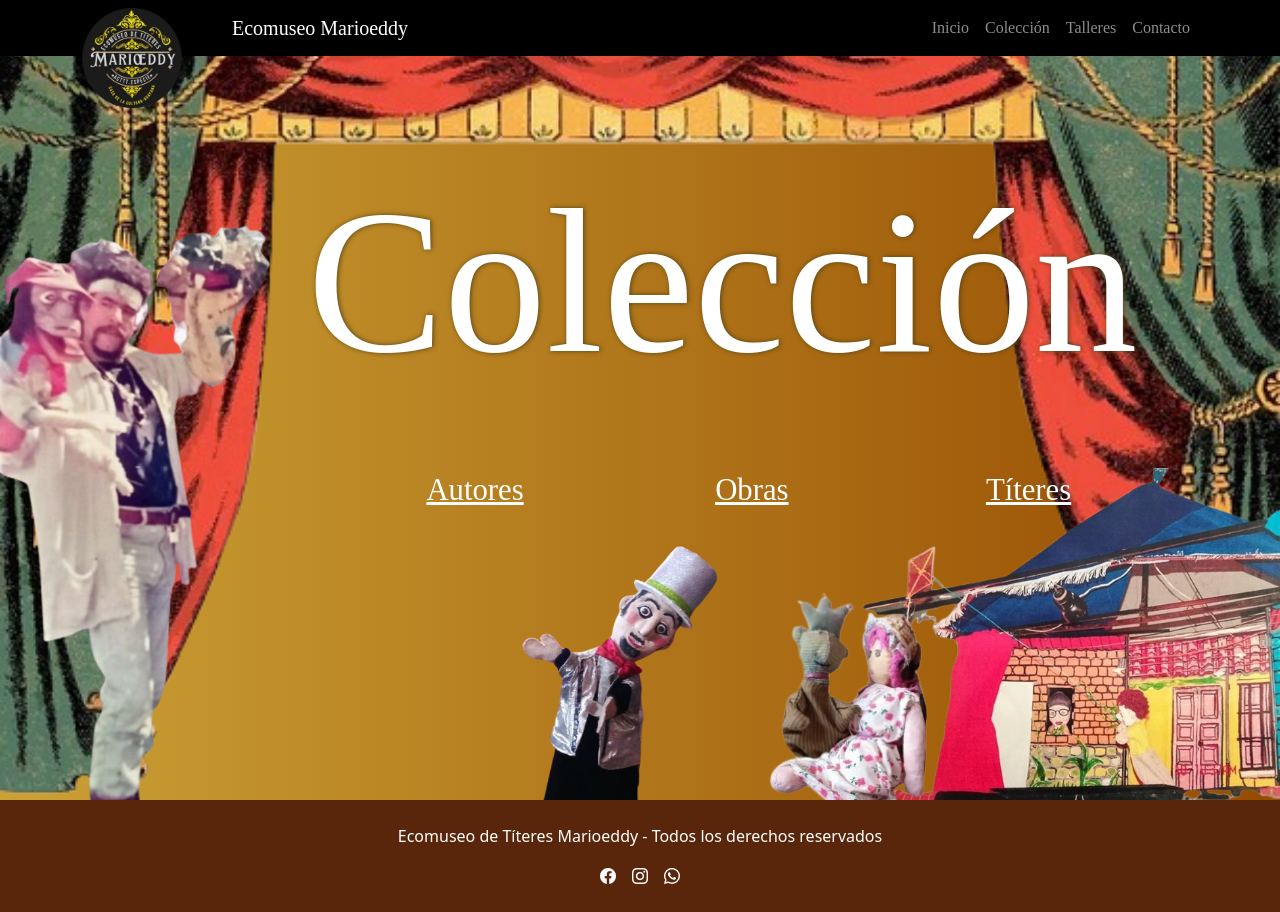
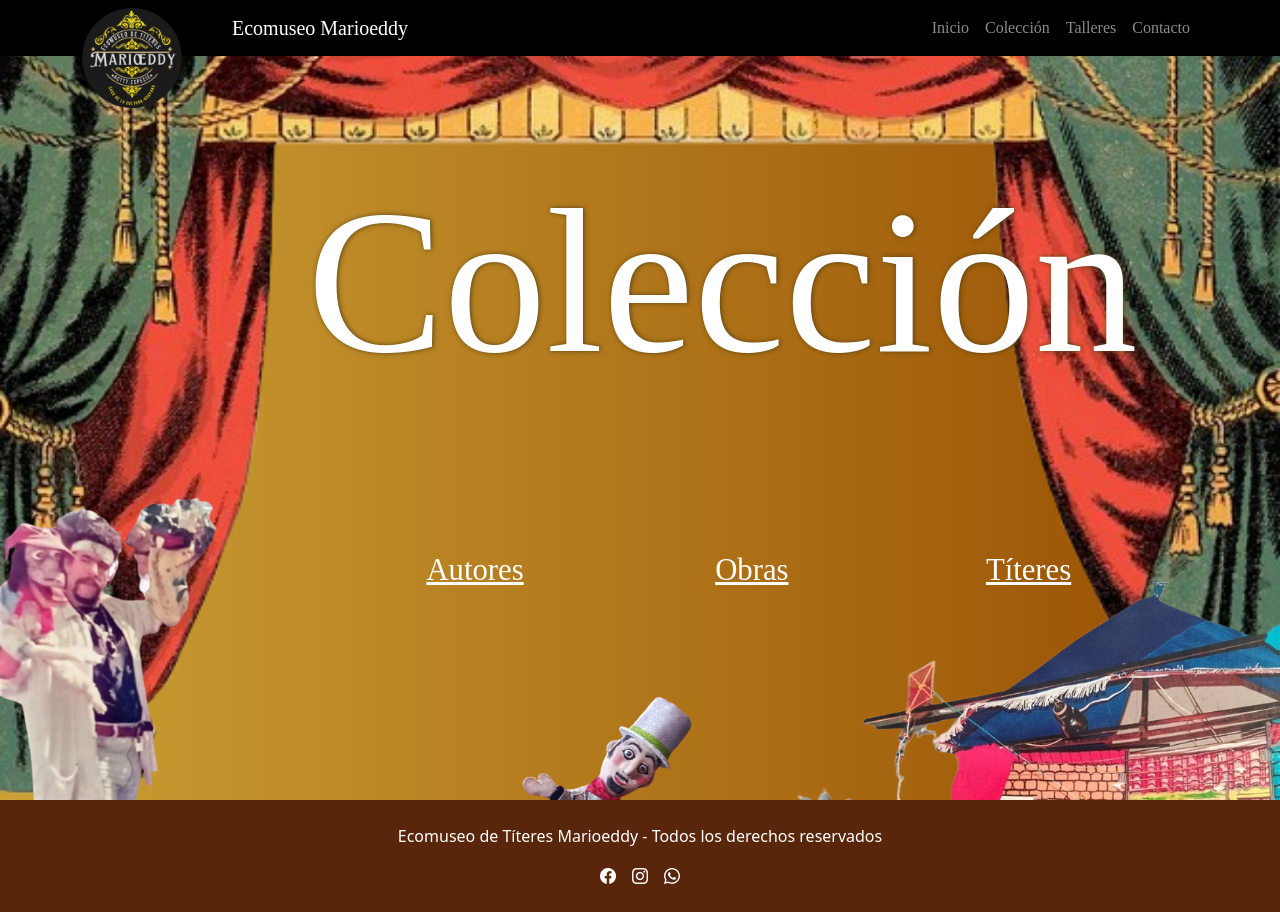
Before and after one commit to luigui29/ecomuseo-marioeddy-2, a React (Vite) app: page /collection in a window 1280 px wide. Built offline with nearby package versions, Linux system fonts and the light colour scheme; a web font is replaced by a local one.

Commit message:
chore: se continuaron arreglando las dimensiones responsive para mobiles en pagina prin de coleccion

```diff
--- a/src/pages/Collection.jsx
+++ b/src/pages/Collection.jsx
@@ -16,7 +16,7 @@
       <main>
         <div className='position-relative'>
           {/* Header y Cortinas */}
-          <div className='position-relative' style={{height: "100vh", overflow: "hidden"}}>
+          <div className='position-relative collection-page-div'>
             <img src={cortinas} alt="cortinas" className='position-absolute w-100 mt-5'/>
             <div className='position-absolute collection-header'>
               <h2 className='subtitle-font collection-title'>Colección</h2>
--- a/src/pages/pages.css
+++ b/src/pages/pages.css
@@ -325,6 +325,11 @@
 }
 
 /* Collection Page */
+.collection-page-div {
+  height: 100vh;
+  overflow: hidden;
+}
+
 .collection-header {
   left: 24%;
 }
@@ -377,9 +382,43 @@
   bottom: 62%;
 }
 
+@media (max-height: 1200px) {
+  #collection-decoration-div {
+    top: 90%;
+  }
+}
+
+@media (max-height: 950px) {
+  #collection-decoration-div {
+    top: 80%;
+  }
+}
+
+@media (max-height: 638px) {
+  .collection-page-div { height: 170vh; }
+  #collection-decoration-div {
+    top: 80%;
+  }
+}
+
+@media (max-height: 414px) {
+  .collection-page-div { height: 214vh; }
+  #collection-decoration-div { top: 90%; }
+}
+
 @media (min-width: 992px) {
   .collection-title {margin-top: 180px;}
-  #collection-titere-2 {bottom: 43%;}
+  .collection-links {bottom: -200px;}
+  #collection-mario {
+    width: 22%;
+    bottom: 0;
+  }
+  #collection-titere-1 {
+    width: 15%;
+    bottom: 30%;
+  }
+  #collection-titere-2 {bottom: -3%;}
+  #collection-obra {bottom: 35%;}
 }
 
 @media (max-width: 992px) {
@@ -387,7 +426,6 @@
     margin-top: 155px;
   }
 }
-
 @media (max-width: 767px) {
   .collection-title {
     margin-top: 130px;
@@ -395,7 +433,6 @@
   .collection-links {
     display: flex;
     flex-direction: column;
-    align-items: center;
     bottom: -370px;
   }
   .collection-links div {
@@ -421,16 +458,6 @@
     width: 17%;
     bottom: 53%;
   }
-}
-
-/* Autores - Obras - Títeres */
-.collection-item-container {
-  background-color: var(--gcolor-6);
-  margin-top: 50px;
-}
-
-.collection-item-container:nth-child(1) {
-  margin-top: 70px;
 }
 
 /* Talleres */
```
